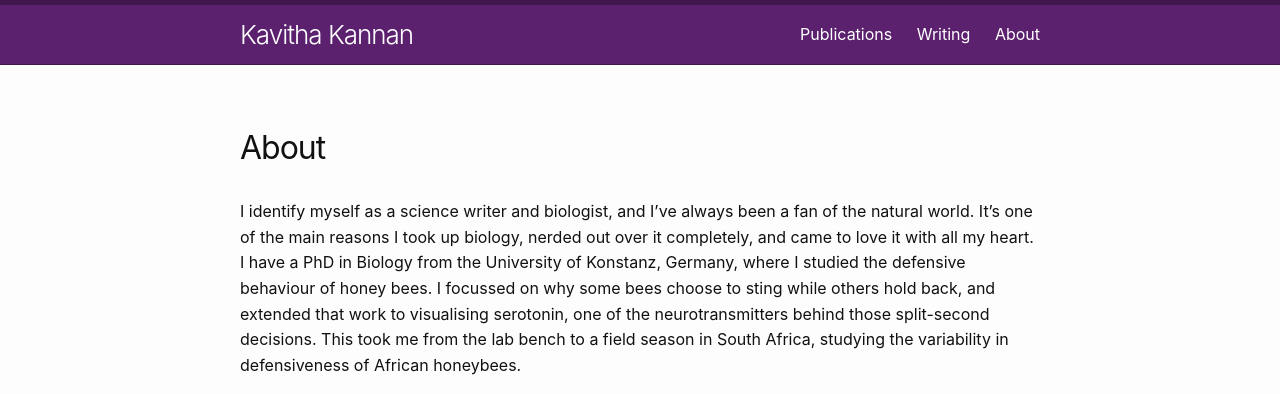
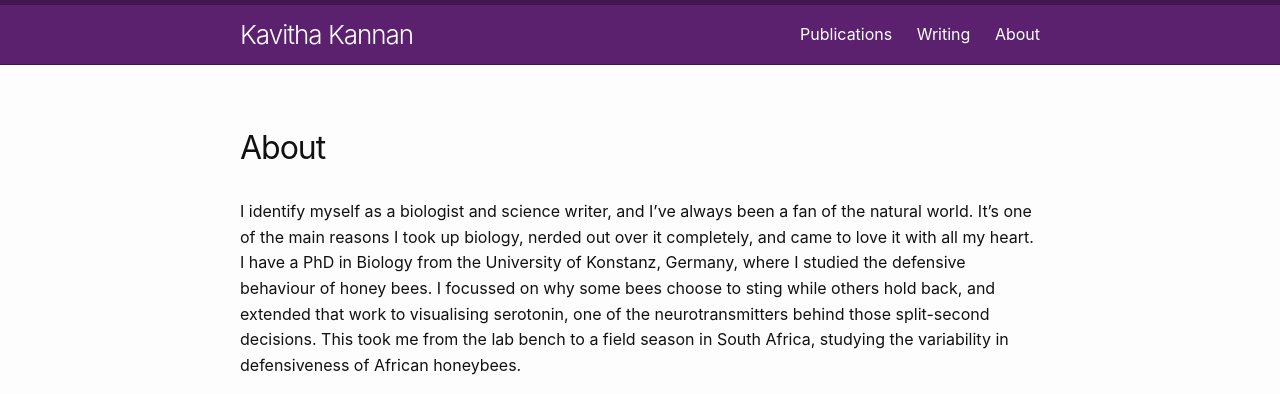
Before and after one commit to buzzingkavs/buzzingkavs.github.io, a Jekyll site: the page built from about.markdown, in a window 1280 px wide. Shown: the top 394 px of the page. Built offline with Jekyll 4.4.1, drawn with Linux system fonts in a browser that asks for light colours.

```diff
--- a/about.markdown
+++ b/about.markdown
@@ -3,7 +3,7 @@ layout: page
 title: About
 permalink: /about/
 ---
-I identify myself as a science writer and biologist, and I've always been a fan of the natural world. It's one of the main reasons I took up biology, nerded out over it completely, and came to love it with all my heart. I have a PhD in Biology from the University of Konstanz, Germany, where I studied the defensive behaviour of honey bees. I focussed on why some bees choose to sting while others hold back, and extended that work to visualising serotonin, one of the neurotransmitters behind those split-second decisions. This took me from the lab bench to a field season in South Africa, studying the variability in defensiveness of African honeybees.
+I identify myself as a biologist and science writer, and I've always been a fan of the natural world. It's one of the main reasons I took up biology, nerded out over it completely, and came to love it with all my heart. I have a PhD in Biology from the University of Konstanz, Germany, where I studied the defensive behaviour of honey bees. I focussed on why some bees choose to sting while others hold back, and extended that work to visualising serotonin, one of the neurotransmitters behind those split-second decisions. This took me from the lab bench to a field season in South Africa, studying the variability in defensiveness of African honeybees.
 
 <figure style="max-width:100px; float:right; margin:0.3rem 0 1rem 1.5rem;">
 <img src="/images/kavitha_bees.jpeg" alt="Fieldwork in South Africa" style="width:100%; height:auto; border-radius:8px;">
```
